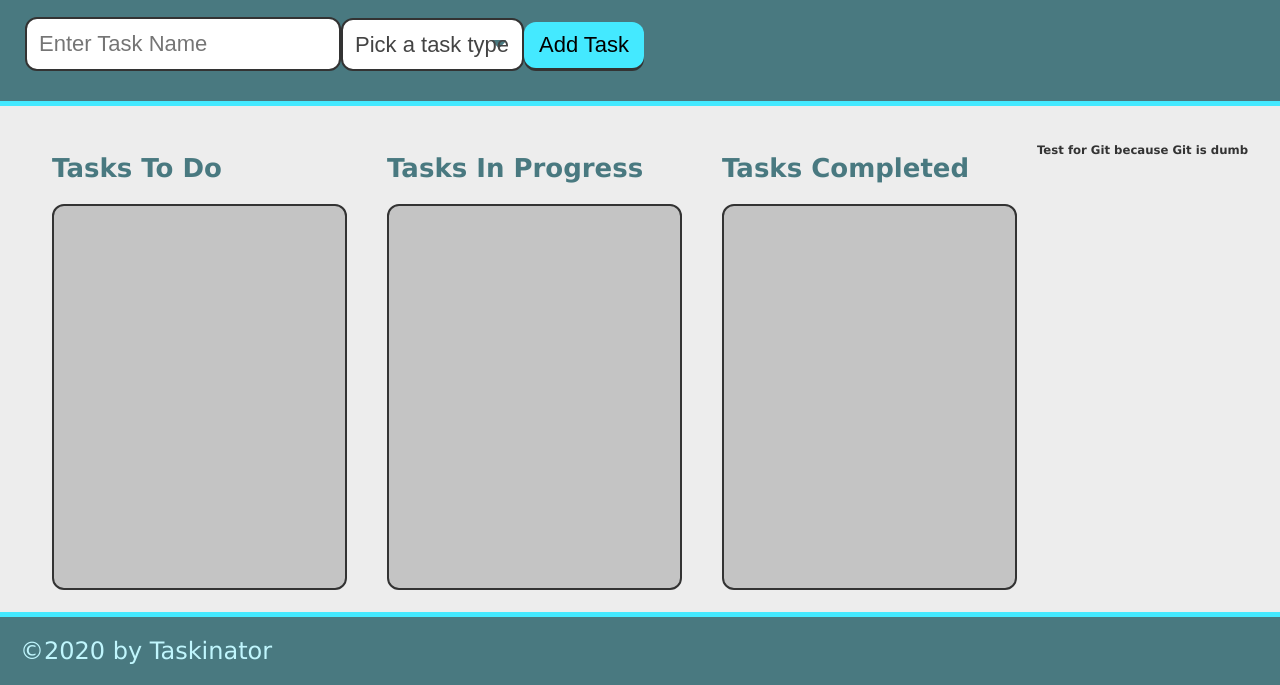
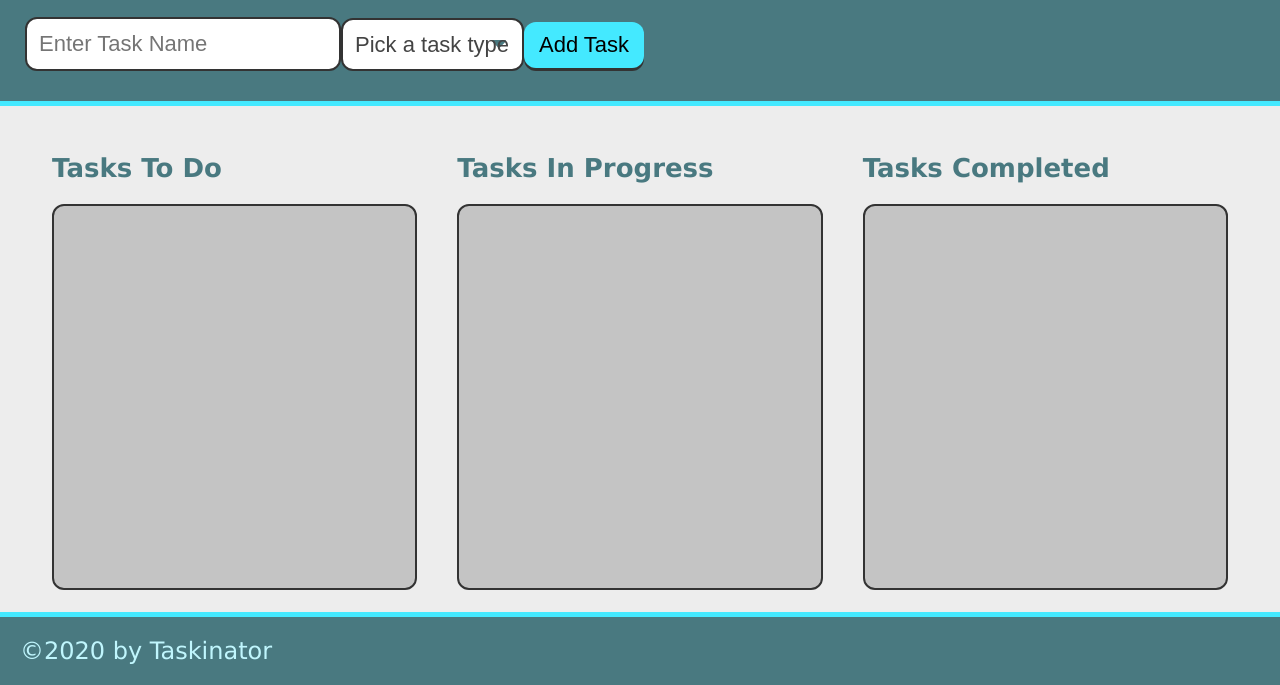
Before and after one commit to derrickhepworth/taskboard, a plain HTML site: page index.html in a window 1280 px wide. Shown: the part 115-800 px from the top of the page. Drawn offline with Linux system fonts and the light colour scheme.

Commit message:
Okay still dumb

```diff
--- a/index.html
+++ b/index.html
@@ -53,7 +53,6 @@
             </ul>
 
         </section>
-        <h3>Test for Git because Git is dumb</h3>
     </main>
 
     <footer>
```
